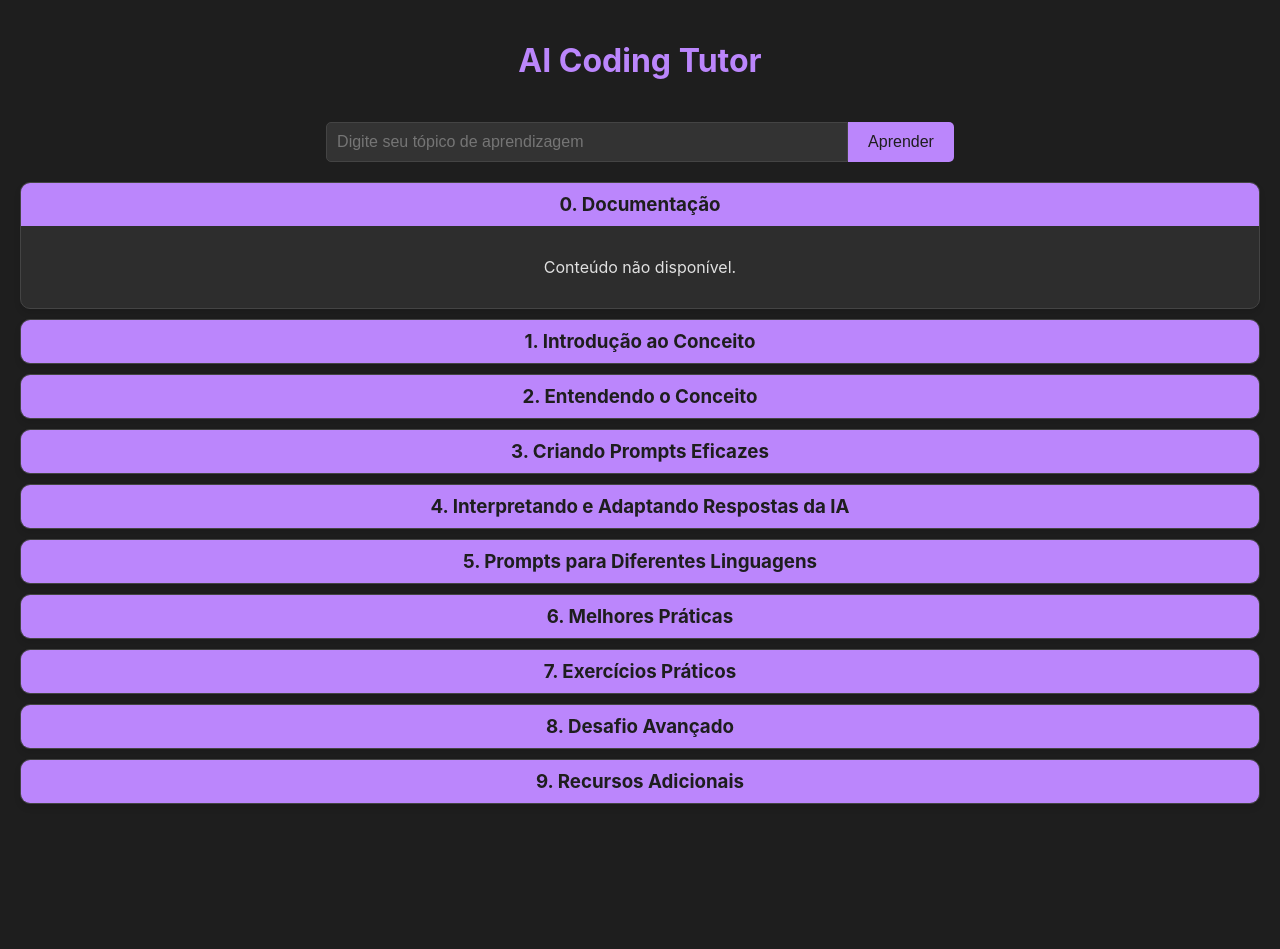
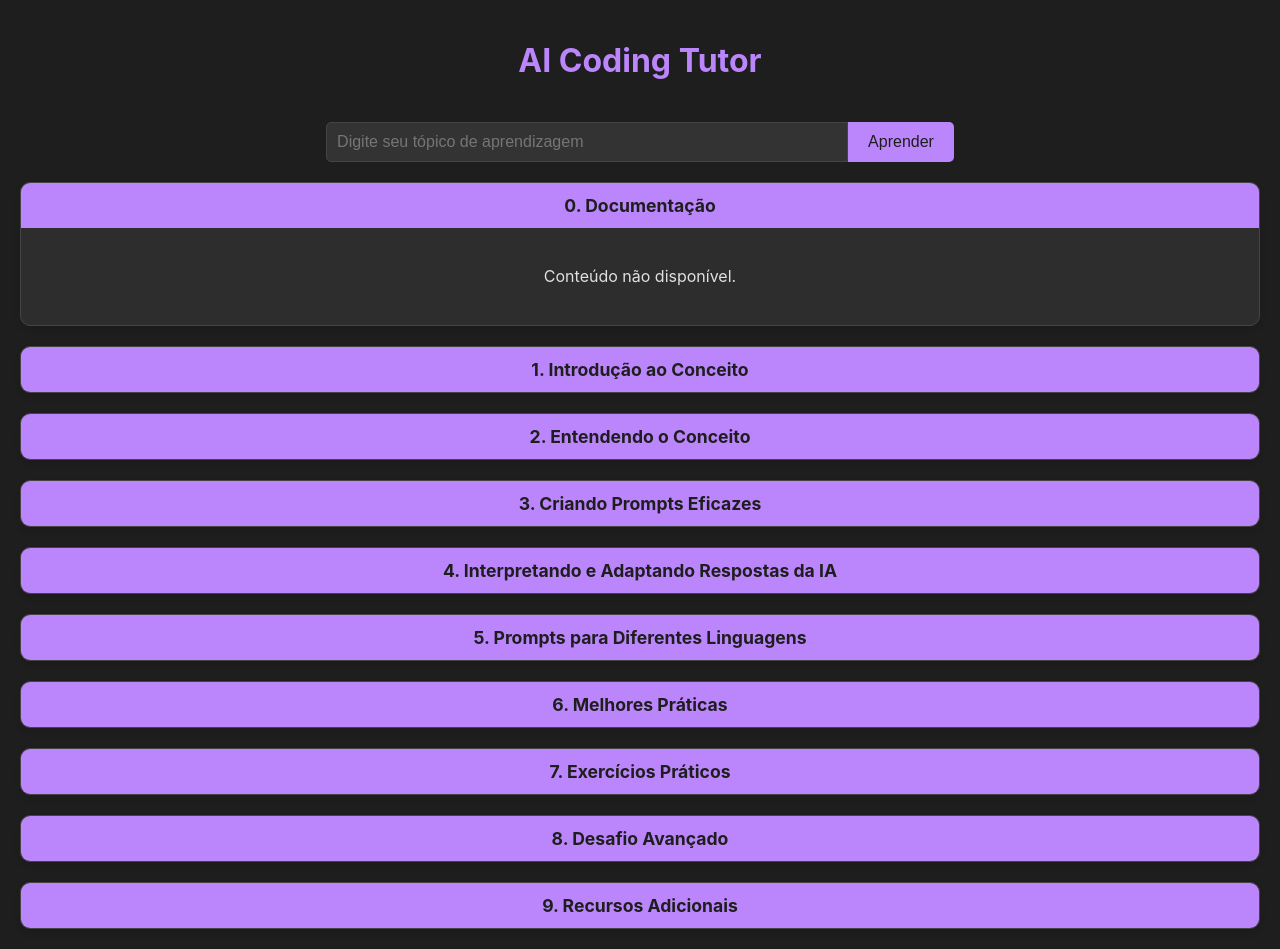
Before and after one commit to MrIagoUFV/AI_Coding_Tutor, a React (Create React App) app: page / in a window 1280 px wide. Both pictures are taken after a click on the element "0. Documentação". Before the commit the page ends 821 px from the top, so only its background shows below. Built offline with nearby package versions, Linux system fonts and the light colour scheme.

Commit message:
melhorei markdown

```diff
--- a/package.json
+++ b/package.json
@@ -12,6 +12,7 @@
     "react-dom": "^18.3.1",
     "react-markdown": "^9.0.1",
     "react-scripts": "5.0.1",
+    "react-syntax-highlighter": "^15.5.0",
     "web-vitals": "^2.1.4"
   },
   "scripts": {
--- a/src/Components/ResponseSection.css
+++ b/src/Components/ResponseSection.css
@@ -6,7 +6,7 @@
   .response-item {
     background-color: #2d2d2d;
     border: 1px solid #444;
-    margin-bottom: 10px;
+    margin-bottom: 20px;
     border-radius: 10px;
     overflow: hidden;
     box-shadow: 0 4px 6px rgba(0, 0, 0, 0.1);
@@ -15,14 +15,56 @@
   .response-item h3 {
     background-color: #bb86fc;
     color: #1e1e1e;
-    padding: 10px;
+    padding: 12px 15px;
     margin: 0;
     cursor: pointer;
+    font-size: 1.1em;
   }
 
   .response-content {
+    padding: 20px;
+    color: #e0e0e0;
+    line-height: 1.6;
+  }
+
+  /* Estilos para o markdown renderizado */
+  .response-content h1,
+  .response-content h2,
+  .response-content h3 {
+    color: #bb86fc;
+    margin-top: 1em;
+    margin-bottom: 0.5em;
+  }
+
+  .response-content p {
+    margin-bottom: 1em;
+  }
+
+  .response-content code {
+    background-color: #3d3d3d;
+    padding: 2px 4px;
+    border-radius: 4px;
+    font-family: 'Courier New', Courier, monospace;
+  }
+
+  .response-content pre {
+    background-color: #3d3d3d;
     padding: 15px;
-    color: #e0e0e0;
+    border-radius: 8px;
+    overflow-x: auto;
+  }
+
+  .response-content blockquote {
+    border-left: 4px solid #bb86fc;
+    padding-left: 15px;
+    margin-left: 0;
+    font-style: italic;
+  }
+
+  .response-content ul,
+  .response-content ol {
+    padding-left: 20px;
+    margin-bottom: 1em;
   }
 
   .loading-indicator {
--- a/src/Components/ResponseSection.js
+++ b/src/Components/ResponseSection.js
@@ -1,5 +1,6 @@
 import React, { useState } from 'react';
 import ReactMarkdown from 'react-markdown';
+import { Prism as SyntaxHighlighter } from 'react-syntax-highlighter';
 import './ResponseSection.css';
 
 const ResponseSection = ({ responses, topics, loading }) => {
@@ -22,7 +23,20 @@ const ResponseSection = ({ responses, topics, loading }) => {
               {loading[index] ? (
                 <p>Gerando conteúdo...</p>
               ) : (
-                <ReactMarkdown>{responses[index] || 'Conteúdo não disponível.'}</ReactMarkdown>
+                <ReactMarkdown components={{
+                  code: ({node, inline, className, children, ...props}) => {
+                    const match = /language-(\w+)/.exec(className || '')
+                    return !inline && match ? (
+                      <SyntaxHighlighter language={match[1]} PreTag="div" {...props}>
+                        {String(children).replace(/\n$/, '')}
+                      </SyntaxHighlighter>
+                    ) : (
+                      <code className={className} {...props}>
+                        {children}
+                      </code>
+                    )
+                  }
+                }}>{responses[index] || 'Conteúdo não disponível.'}</ReactMarkdown>
               )}
             </div>
           )}
```
Also changed, not shown: 1 other file (tests, documents, lock files or other folders).
